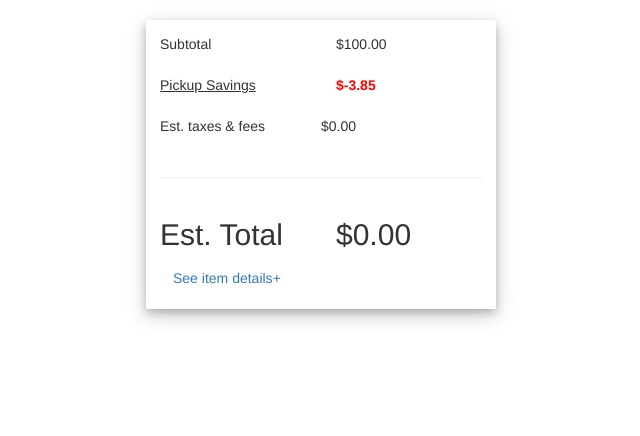
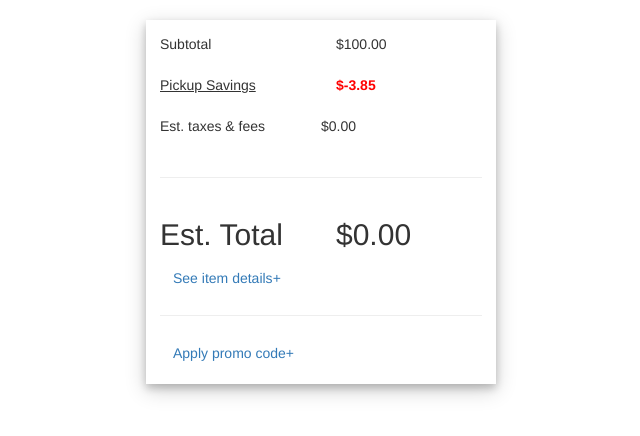
Before and after one commit to daltlc/react-checkout, a React (Create React App) app: page / in a window 1280 px wide. Shown: the top 436 px of the page, without its empty margins (319-959 px from the left). Built offline with nearby package versions, Linux system fonts and the light colour scheme.

Commit message:
promo code and button

```diff
--- a/src/App.js
+++ b/src/App.js
@@ -5,6 +5,7 @@ import PickupSavings from './components/PickupSavings/PickupSavings';
 import TaxesFees from './components/TaxesFees/TaxesFees';
 import EstimatedTotal from './components/EstimatedTotal/EstimatedTotal';
 import ItemDetails from './components/ItemDetails/ItemDetails';
+import PromoCodeDiscount from './components/PromoCode/PromoCode';
 
 
 import './App.css';
@@ -30,6 +31,8 @@ class App extends Component {
           <hr/>
           <EstimatedTotal price={this.state.estimatedTotal.toFixed(2)}/>
           <ItemDetails price ={this.state.estimatedTotal.toFixed(2)}/>
+          <hr/>
+          <PromoCodeDiscount/>
         </Grid>
       </div>
     );
--- a/src/components/ItemDetails/ItemDetails.js
+++ b/src/components/ItemDetails/ItemDetails.js
@@ -38,7 +38,7 @@ export default class ItemDetails extends Component{
                       <strong>{`$${this.props.price}`}</strong>
                       <br/>
                       <strong className ="price-strike">
-                      {`$${this.props.price}`}
+                        {`$${this.props.price}`}
                       </strong>
                     </Col>
                     <Col md={6}> Qty: 1 </Col>
--- /dev/null
+++ b/src/components/PromoCode/PromoCode.js
@@ -0,0 +1,69 @@
+import React, {Component} from 'react';
+import {
+  Button,
+  Collapse,
+  Well,
+  Form,
+  Row,
+  Col,
+  FormGroup,
+  ControlLabel,
+  FormControl,
+} from 'react-bootstrap';
+
+class PromoCodeDiscount extends Component {
+  constructor(props){
+    super(props);
+
+    this.state = {
+      open:false,
+      value: '',
+    };
+  }
+  render() {
+    return(
+      <div>
+        <Button
+          className="promo-code-button"
+          bsStyle="link"
+          onClick={() => this.setState({open :!this.state.open})}
+        >
+          {this.state.open === false ? `Apply ` : `Hide `}
+              promo code
+          {this.state.open === false ? `+` : `-`}
+        </Button>
+        <Collapse in={this.state.open}>
+          <div>
+            <Well>
+              <Row className = "show-grid">
+                <Col md={12}>
+                  <Form>
+                    <FormGroup controlId="formInlineName">
+                      <ControlLabel>PromoCode</ControlLabel>
+                      <FormControl
+                        type="text"
+                        placeholder="Enter Promo Code"
+                        value = {this.props.promoCode}
+                        onChange={this.handleChange}
+                      />
+                    </FormGroup>
+                    <Button
+                      block
+                      bsStyle="success"
+                      className="btn-round"
+                      disabled={this.props.isDisabled}
+                      onClick={this.props.giveDiscount}
+                    >Apply
+                    </Button>
+                  </Form>
+                </Col>
+              </Row>
+            </Well>
+          </div>
+        </Collapse>
+      </div>
+    );
+  }
+}
+
+export default PromoCodeDiscount;
```
